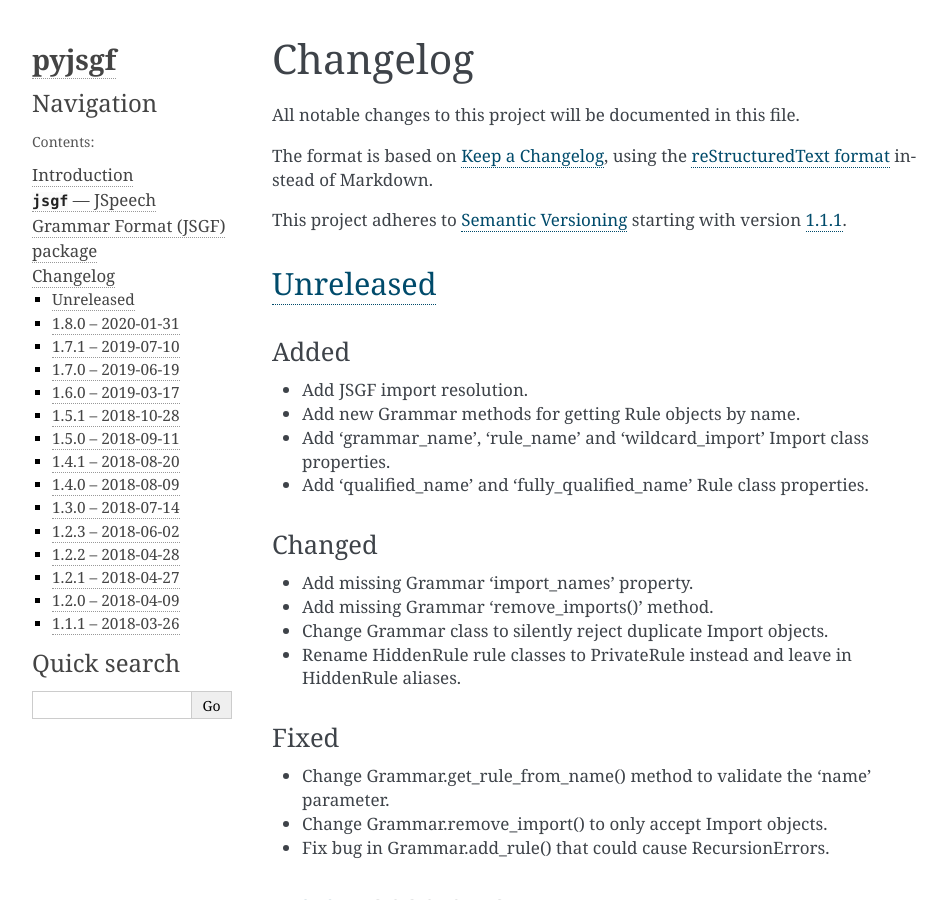
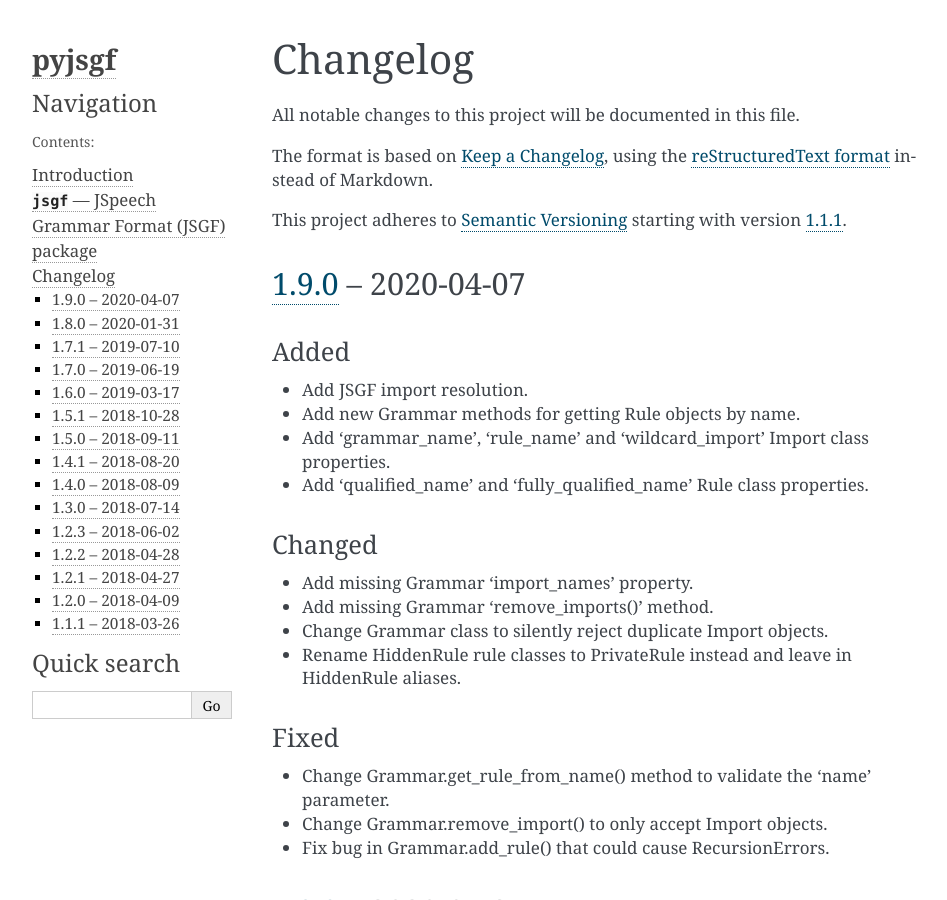
Before and after one commit to drmfinlay/pyjsgf, a Sphinx documentation site: the page built from docs/changelog.rst, in a window 1280 px wide and 900 px high. Shown: the whole window, without its empty margins (148-1095 px from the left). Built offline with Sphinx 7.4.7, drawn with Linux system fonts in a browser that asks for light colours.

Commit message:
Update to version 1.9.0
Please see the changelog for a list of changes in this release.

```diff
--- a/CHANGELOG.rst
+++ b/CHANGELOG.rst
@@ -7,8 +7,8 @@ The format is based on `Keep a Changelog`_, using the `reStructuredText format`_
 
 This project adheres to `Semantic Versioning`_ starting with version `1.1.1`_.
 
-Unreleased_
------------
+1.9.0_ -- 2020-04-07
+--------------------
 
 Added
 ^^^^^
@@ -271,7 +271,8 @@ First tagged release and start of proper versioning. Too many changes to list he
 
 
 .. Release links.
-.. _Unreleased: https://github.com/Danesprite/pyjsgf/compare/v1.7.1...HEAD
+.. _Unreleased: https://github.com/Danesprite/pyjsgf/compare/v1.9.0...HEAD
+.. _1.9.0: https://github.com/Danesprite/pyjsgf/compare/v1.8.0...v1.9.0
 .. _1.8.0: https://github.com/Danesprite/pyjsgf/compare/v1.7.1...v1.8.0
 .. _1.7.1: https://github.com/Danesprite/pyjsgf/compare/v1.7.0...v1.7.1
 .. _1.7.0: https://github.com/Danesprite/pyjsgf/compare/v1.6.0...v1.7.0
--- a/docs/conf.py
+++ b/docs/conf.py
@@ -58,9 +58,9 @@ author = u'Dane Finlay'
 # built documents.
 #
 # The short X.Y version.
-version = u'1.8'
+version = u'1.9'
 # The full version, including alpha/beta/rc tags.
-release = u'1.8.0'
+release = u'1.9.0'
 
 # The language for content autogenerated by Sphinx. Refer to documentation
 # for a list of supported languages.
--- a/setup.py
+++ b/setup.py
@@ -27,7 +27,7 @@ setup(
     ],
     author='Dane Finlay',
     author_email='Danesprite@posteo.net',
-    version='1.8.0',
+    version='1.9.0',
     packages=find_packages(),
     install_requires=['pyparsing', 'six']
 )
```
